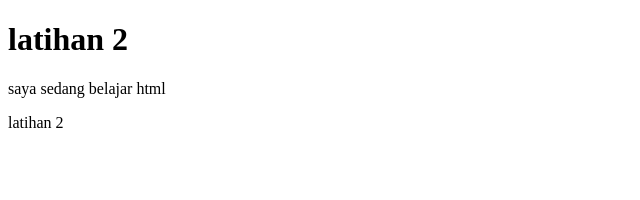
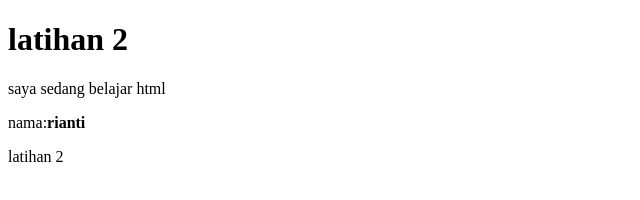
Before and after one commit to riantiramadani221/latihan2, a plain HTML site: page index.html in a window 1280 px wide. Shown: the whole page, without its empty margins (0-640 px from the left). Drawn offline with Linux system fonts and the light colour scheme.

Commit message:
menampilkan nama

```diff
--- a/index.html
+++ b/index.html
@@ -11,7 +11,7 @@
 <h1>latihan 2</h1>
   <p>saya sedang belajar html</p>
 
-  </p>
+  <p>nama:<b>rianti</b></p>
 </h1>latihan 2</h1>
   </body>
 
```
